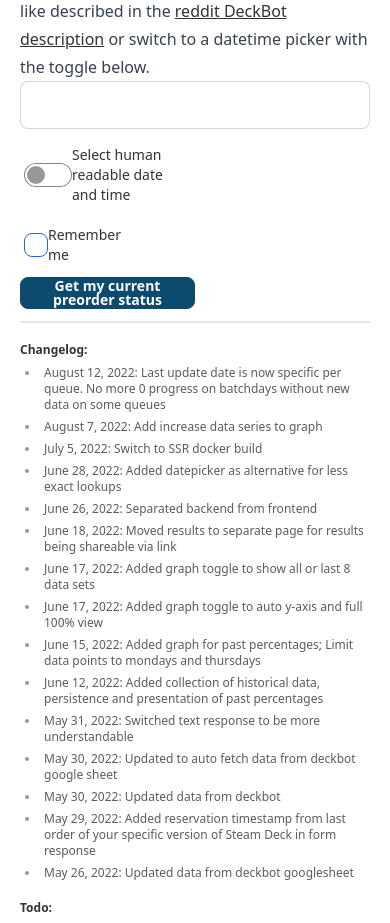
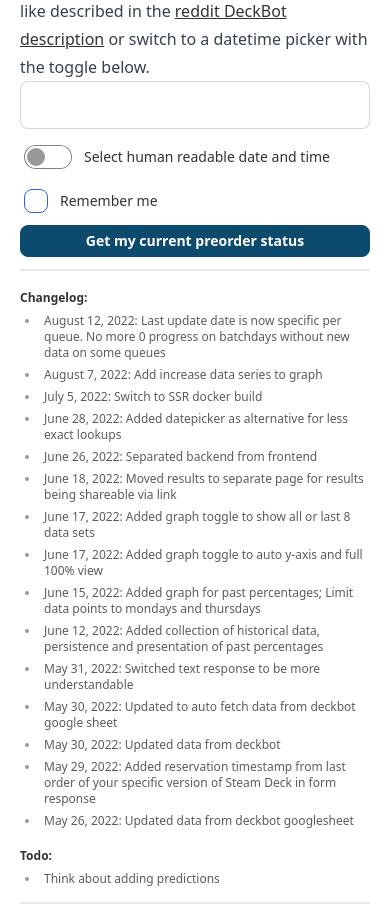
Before and after one commit to chrisingenhaag/getmydeck-app, a SvelteKit app: page / in a window 390 px wide. Shown: the part 1220-2143 px from the top of the page. Built offline with nearby package versions, Linux system fonts and the light colour scheme.

Commit message:
Mobile first form elements

```diff
--- a/src/routes/+page.svelte
+++ b/src/routes/+page.svelte
@@ -201,21 +201,21 @@
       </div>
       {/if}
 
-      <div class="form-control mt-2 w-1/2">
+      <div class="form-control mt-2 flex flex-row">
         <label class="label cursor-pointer" for="reservationTimeHumanEnabled">
           <input bind:checked={reservationTimeHumanEnabled} id="reservationTimeHumanEnabled" type="checkbox" class="toggle toggle-secondary" />
-          <span class="label-text">Select human readable date and time</span>
+          <span class="label-text pl-3">Select human readable date and time</span>
         </label>
       </div>
 
-      <div class="form-control mt-1 w-1/4">
+      <div class="form-control mt-1 flex flex-row">
         <label class="label cursor-pointer">
           <input bind:checked={rememberme} type="checkbox" name="rememberme" id="rememberme" class="checkbox checkbox-secondary" />
-          <span class="label-text">Remember me</span>
+          <span class="label-text pl-3">Remember me</span>
         </label>
       </div>
 
-      <div class="form-control mt-1 w-1/2">
+      <div class="form-control mt-1 flex flex-col">
         <button class="btn btn-primary btn-sm text-white normal-case" type="submit">Get my current preorder status</button>
       </div>
   </form>
```
